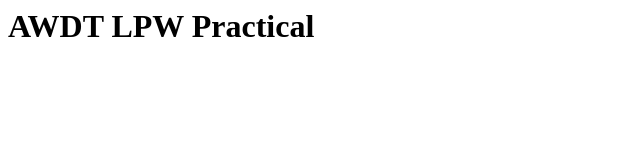
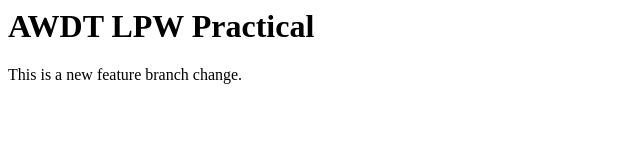
Before and after one commit to sr-av-ya/AWDT_LPW, a plain HTML site: page index.html in a window 1280 px wide. Shown: the whole page, without its empty margins (0-640 px from the left). Drawn offline with Linux system fonts and the light colour scheme.

Commit message:
Added new paragraph in new-feature branch

```diff
--- a/index.html
+++ b/index.html
@@ -1 +1,2 @@
 <h1>AWDT LPW Practical</h1>
+<p>This is a new feature branch change.</p>
```
